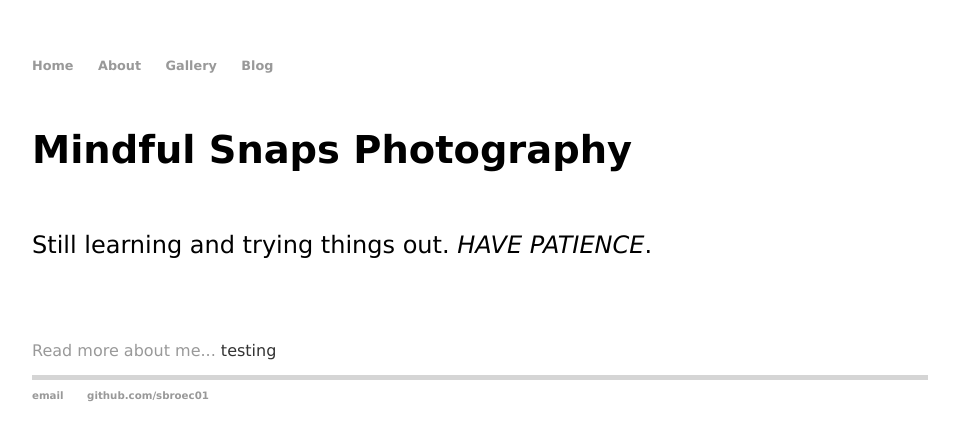
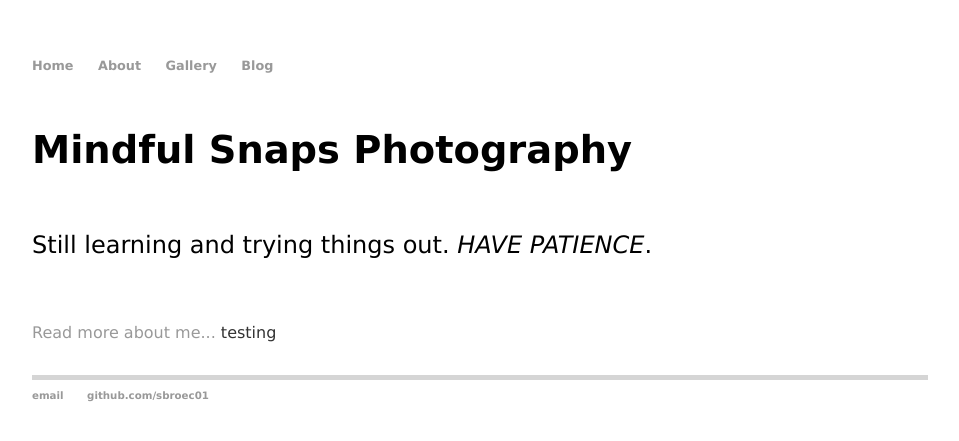
Before and after one commit to sbroec01/sbroec01.github.io, a Jekyll site: the page built from index.html, in a window 1280 px wide. Shown: the top 441 px of the page, without its empty margins (160-1119 px from the left). Built offline with Jekyll 4.4.1, drawn with Linux system fonts in a browser that asks for light colours.

Commit message:
Update index.html

```diff
--- a/index.html
+++ b/index.html
@@ -1,33 +1,12 @@
-<!DOCTYPE html>
-<html>
-	<head>
-		<title>Stephan Broecker - Mindful Snaps Photography</title>
-		<!-- link to main stylesheet -->
-		<link rel="stylesheet" type="text/css" href="/css/main.css">
-	</head>
-	<body>
-		<nav>
-    		<ul>
-        		<li><a href="/">Home</a></li>
-	        	<li><a href="/about">About</a></li>
-        		<li><a href="/gallery">Gallery</a></li>
-        		<li><a href="/blog">Blog</a></li>
-    		</ul>
-		</nav>
-		<div class="container">
+---
+layout: default
+title: Stephan Broecker, Mindful Snaps Photography
+---
+
 <div class="blurb">
 	<h1>Mindful Snaps Photography</h1>
 	<h3>Still learning and trying things out. <em>HAVE PATIENCE</em>.</h3>
 	<br />
+	<p><a href="/about">Read more about me...</a>  testing  </p>
     	<br />
-			<p><a href="/about">Read more about me...</a>  testing  </p>
 </div><!-- /.blurb -->
-		</div><!-- /.container -->
-		<footer>
-    		<ul>
-        		<li><a href="mailto:stephan@broecker.eu">email</a></li>
-        		<li><a href="https://github.com/sbroec01">github.com/sbroec01</a></li>
-			</ul>
-		</footer>
-	</body>
-</html>
```
Lines whose indentation alone changed are shown as unchanged.
